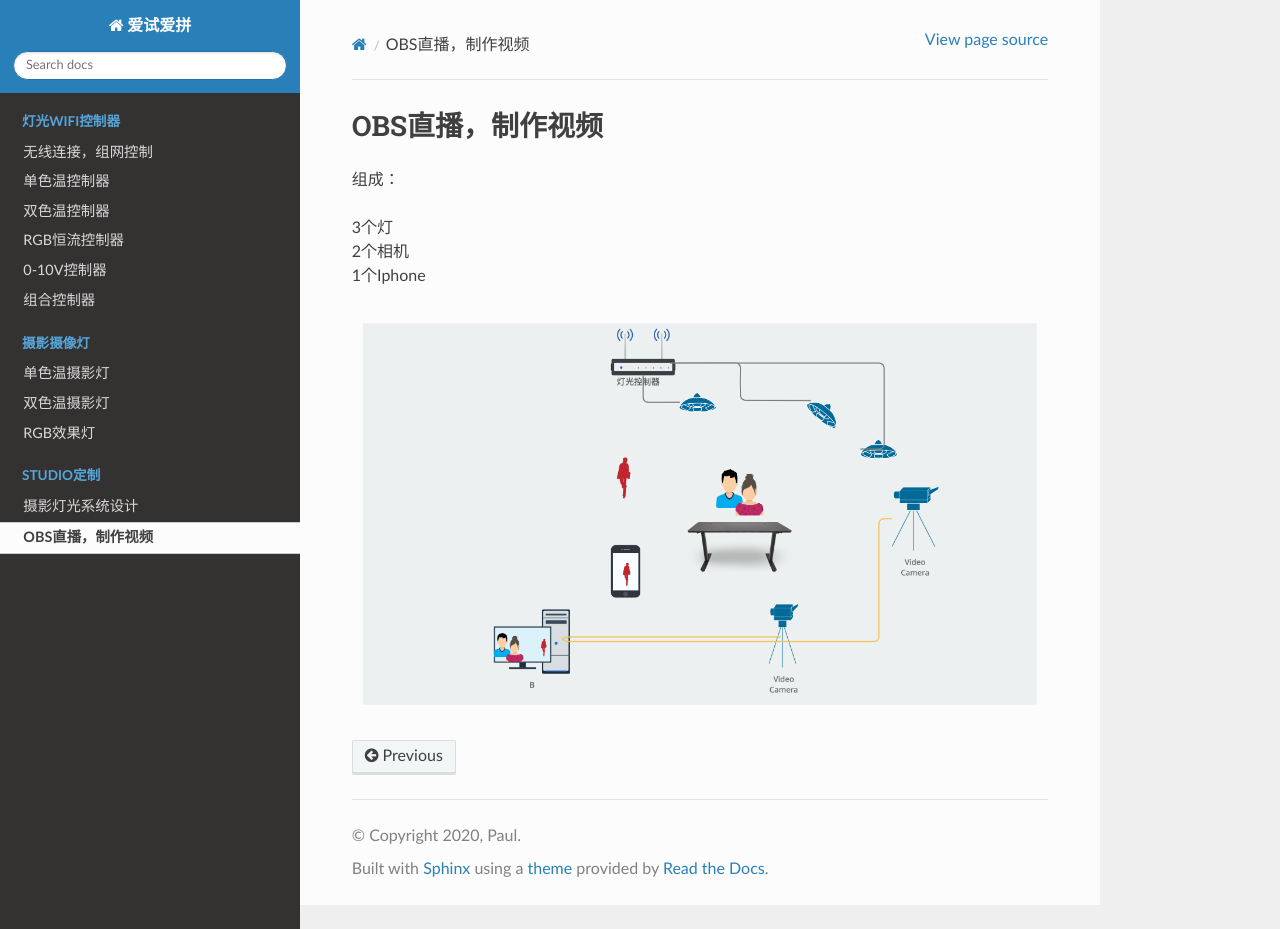
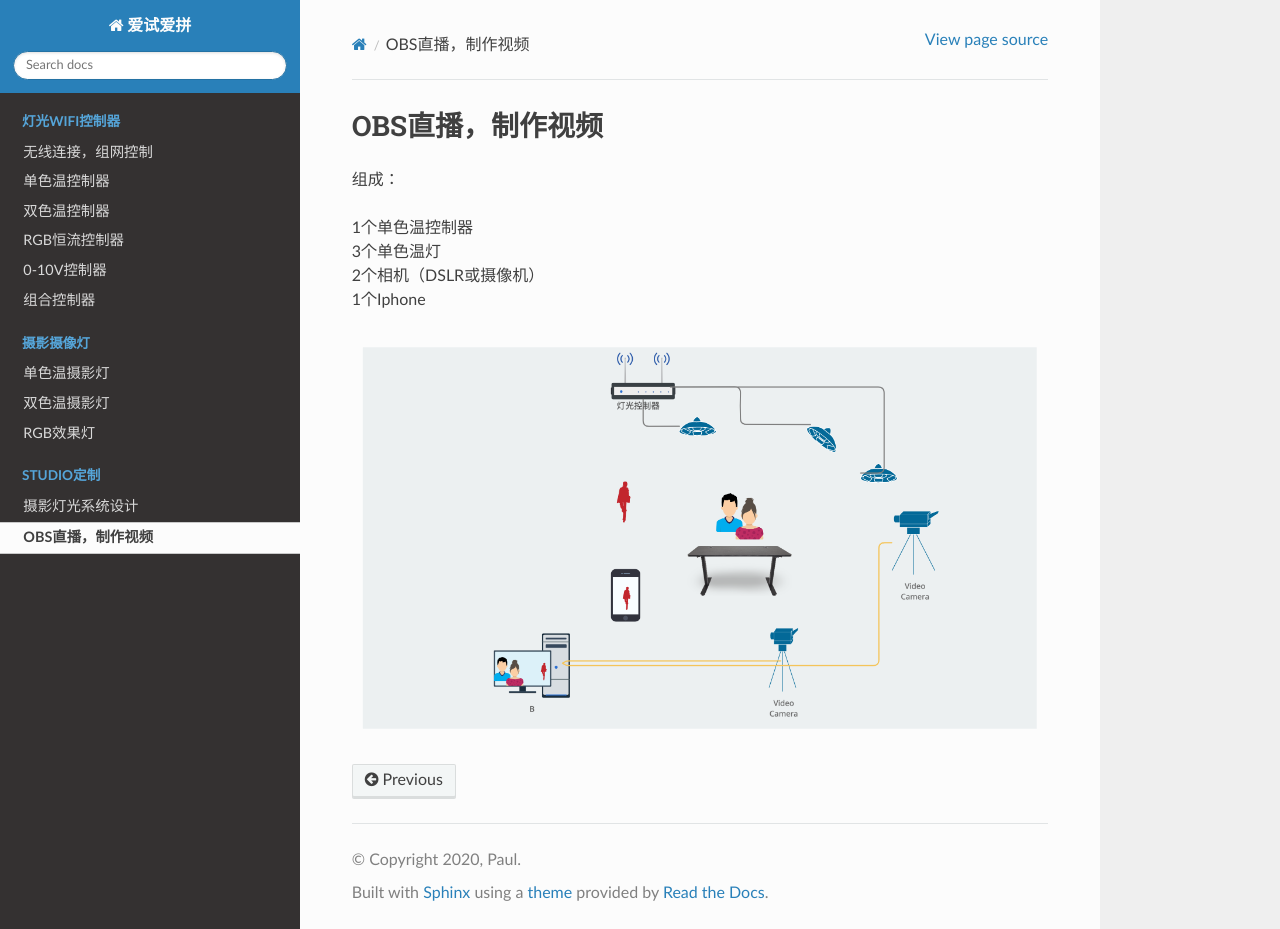
Before and after one commit to paultang/abapweb, a Sphinx documentation site: the page built from source/studio/obs.rst, in a window 1280 px wide and 929 px high. Built offline with Sphinx 7.4.7 and the Read the Docs theme 2.0.0, drawn with Linux system fonts in a browser that asks for light colours.

Commit message:
Update obs.rst

```diff
--- a/source/studio/obs.rst
+++ b/source/studio/obs.rst
@@ -2,8 +2,9 @@ OBS直播，制作视频
 +++++++++++++++++++
 组成：
 
-| 3个灯
-| 2个相机
+| 1个单色温控制器
+| 3个单色温灯
+| 2个相机（DSLR或摄像机）
 | 1个Iphone
 
 .. image:: ../image/photographyobs.png
```
